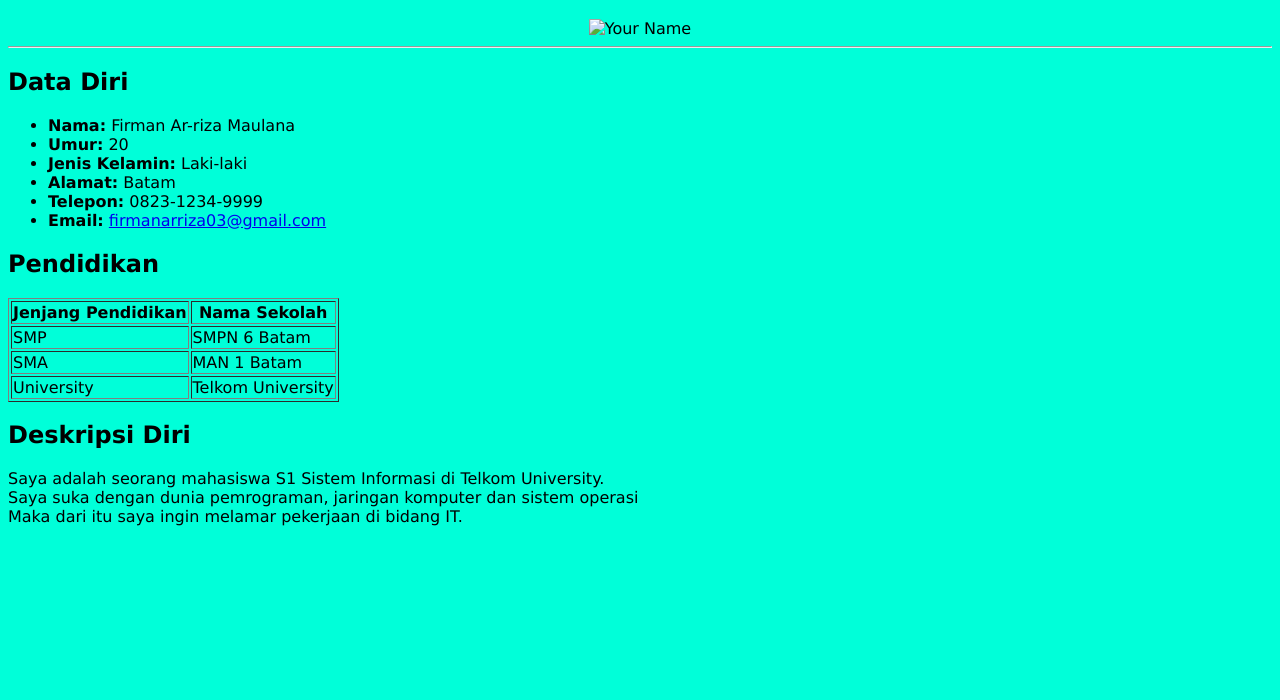
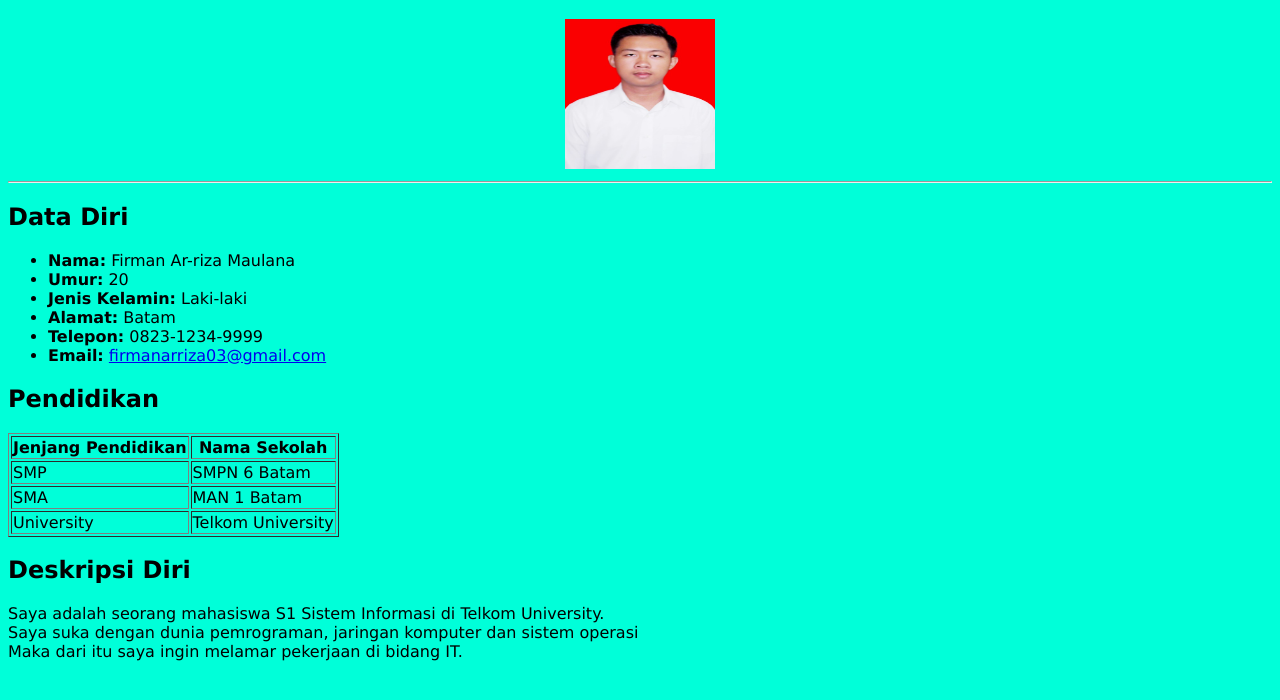
Before and after one commit to firmanriza/CV_Firman, a plain HTML site: page index.html in a window 1280 px wide. Shown: the part 62-762 px from the top of the page. Drawn offline with Linux system fonts and the light colour scheme.

Commit message:
Update index.html

```diff
--- a/index.html
+++ b/index.html
@@ -14,7 +14,7 @@
 <body>
     <center>
         <h1>Curiculum Vitae</h1>
-        <img src="FOTO.jpg" alt="Your Name" width="150px " height="150px birder-radius=50%">
+        <img src="FOTO.jpeg" alt="Profile Pict" width="150px " height="150px birder-radius=50%">
     </center>
     <hr>
     <body>
```
